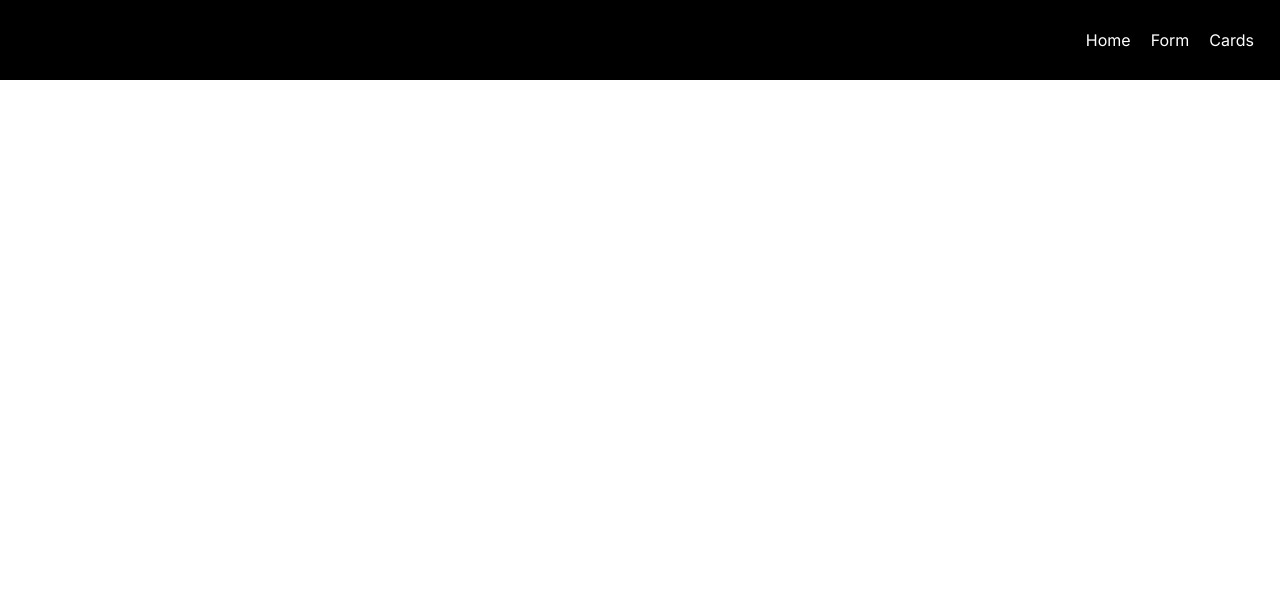
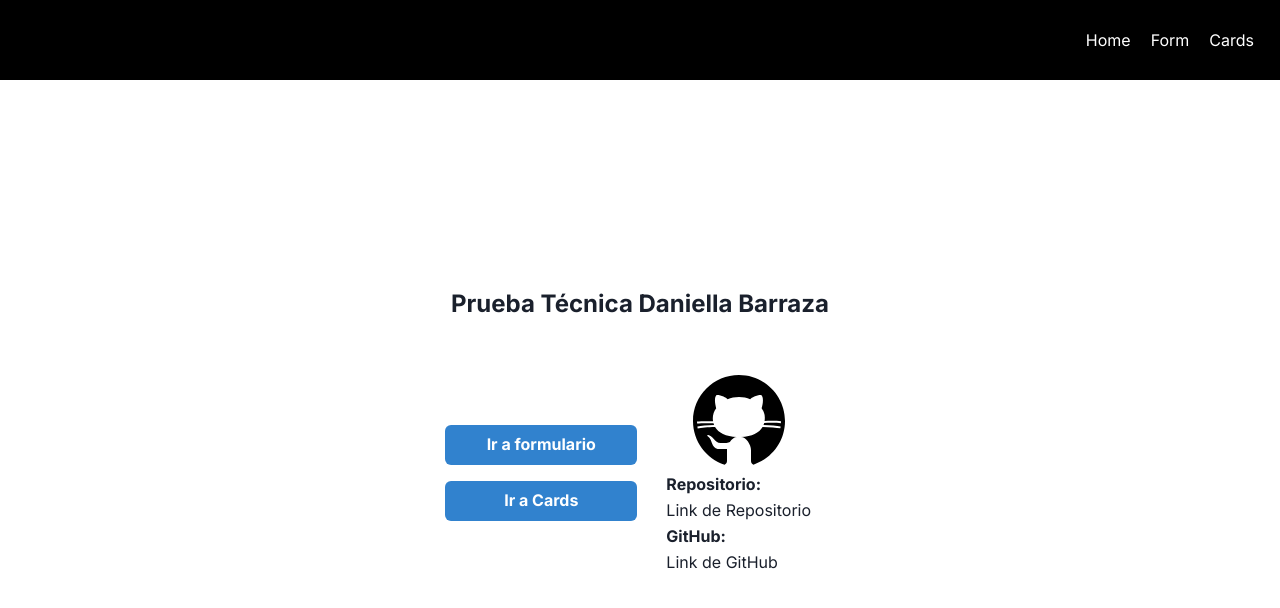
Before and after one commit to DaniellaBarraza125/Prueba_Index, a React (Vite) app: page / in a window 1280 px wide. Before the commit this address had no page. Shown: the top 608 px of the page. Built offline with nearby package versions, Linux system fonts and the light colour scheme.

Commit message:
agregando un home

```diff
--- a/src/App.jsx
+++ b/src/App.jsx
@@ -6,6 +6,8 @@
 import  ChakraTheme  from "./ChakraTheme";
 import Cards from './components/Cards/Cards';
 import Header from './components/Header/Header';
+import NotFound from './components/NotFound/NotFound';
+import Home from './components/Home/Home';
 
 
 
@@ -17,8 +19,10 @@
       <BrowserRouter>
       <Header/>
           <Routes>
+              <Route path="/" element={<Home/>}/>
               <Route path="/form" element={<FormExample/>}/>
               <Route path="/cards" element={<Cards/>}/>
+              <Route path="/*" element={<NotFound/>}/>
           </Routes>
       </BrowserRouter>
     </ChakraProvider>
--- a/src/components/Cards/Cards.jsx
+++ b/src/components/Cards/Cards.jsx
@@ -15,7 +15,7 @@
 
     if (forms.length <= 0) {
         return (
-            <Center marginTop="10vhx">
+            <Center marginTop="10vh">
                 {!setInvisible && (
                     <Text fontSize="xl" fontWeight="bold" mb={4}>
                         No forms submitted currently
--- /dev/null
+++ b/src/components/Home/Home.jsx
@@ -0,0 +1,71 @@
+import React from 'react';
+import {
+    Box,
+    Heading,
+    Flex,
+    Link,
+    VStack,
+    Text,
+    Container,
+    Button,
+    Center,
+} from '@chakra-ui/react';
+const logo  =  <svg xmlns="http://www.w3.org/2000/svg" x="0px" y="0px" width="100" height="100" viewBox="0 0 50 50">
+<path d="M17.791,46.836C18.502,46.53,19,45.823,19,45v-5.4c0-0.197,0.016-0.402,0.041-0.61C19.027,38.994,19.014,38.997,19,39 c0,0-3,0-3.6,0c-1.5,0-2.8-0.6-3.4-1.8c-0.7-1.3-1-3.5-2.8-4.7C8.9,32.3,9.1,32,9.7,32c0.6,0.1,1.9,0.9,2.7,2c0.9,1.1,1.8,2,3.4,2 c2.487,0,3.82-0.125,4.622-0.555C21.356,34.056,22.649,33,24,33v-0.025c-5.668-0.182-9.289-2.066-10.975-4.975 c-3.665,0.042-6.856,0.405-8.677,0.707c-0.058-0.327-0.108-0.656-0.151-0.987c1.797-0.296,4.843-0.647,8.345-0.714 c-0.112-0.276-0.209-0.559-0.291-0.849c-3.511-0.178-6.541-0.039-8.187,0.097c-0.02-0.332-0.047-0.663-0.051-0.999 c1.649-0.135,4.597-0.27,8.018-0.111c-0.079-0.5-0.13-1.011-0.13-1.543c0-1.7,0.6-3.5,1.7-5c-0.5-1.7-1.2-5.3,0.2-6.6 c2.7,0,4.6,1.3,5.5,2.1C21,13.4,22.9,13,25,13s4,0.4,5.6,1.1c0.9-0.8,2.8-2.1,5.5-2.1c1.5,1.4,0.7,5,0.2,6.6c1.1,1.5,1.7,3.2,1.6,5 c0,0.484-0.045,0.951-0.11,1.409c3.499-0.172,6.527-0.034,8.204,0.102c-0.002,0.337-0.033,0.666-0.051,0.999 c-1.671-0.138-4.775-0.28-8.359-0.089c-0.089,0.336-0.197,0.663-0.325,0.98c3.546,0.046,6.665,0.389,8.548,0.689 c-0.043,0.332-0.093,0.661-0.151,0.987c-1.912-0.306-5.171-0.664-8.879-0.682C35.112,30.873,31.557,32.75,26,32.969V33 c2.6,0,5,3.9,5,6.6V45c0,0.823,0.498,1.53,1.209,1.836C41.37,43.804,48,35.164,48,25C48,12.318,37.683,2,25,2S2,12.318,2,25 C2,35.164,8.63,43.804,17.791,46.836z"></path>
+                            </svg>
+const Home = () => {
+    return (
+        <Container display="flex" justifyContent="center" alignContent="center" marginTop="15%">
+            <Box textAlign="center" width="80%" >
+                <Heading fontSize="2xl" mt={2} padding="10px" maxWidth="100%">
+                    Prueba Técnica Daniella Barraza
+                </Heading>
+                <Box display="flex" justifyContent="space-between" width="100%" p={8}>
+
+                    <Flex width="50%"  justifyContent="center"flexDirection="column" alignItems="center" >
+                        <Box className="prueba"  padding="10px" >
+                            <VStack spacing={4} alignItems="flex-start" justifyContent={'center'}>
+                                <Link to="/forms">
+                                    <Button width="15vw" colorScheme="blue">
+                                        Ir a formulario
+                                    </Button>
+                                </Link>
+                                <Link to="/cards">
+                                    <Button width="15vw" colorScheme="blue">
+                                        Ir a Cards
+                                    </Button>
+                                </Link>
+                            </VStack>
+                        </Box>
+                    </Flex>
+
+                    <Flex width="50%"   flexDirection="column" alignItems="center">
+                        <VStack alignItems="center" >
+                            <Box className="info" display="flex"   padding="10px" flexDirection="column" textAlign="left">
+                                <Center>
+                                    {logo}
+                                </Center>
+
+                                <Text>
+                                    <strong>Repositorio:</strong><br />
+                                    <Link to="https://github.com/DaniellaBarraza125/Prueba_Index" isExternal>
+                                        Link de Repositorio
+                                    </Link>
+                                </Text>
+                                <Text>
+                                    <strong>GitHub:</strong><br />
+                                    <Link to="https://github.com/tu-usuario" isExternal>
+                                        Link de GitHub
+                                    </Link>
+                                </Text>
+                            </Box>
+                        </VStack>
+                    </Flex>
+
+                </Box>
+            </Box>
+        </Container>
+    );
+};
+
+export default Home;
--- /dev/null
+++ b/src/components/NotFound/NotFound.jsx
@@ -0,0 +1,13 @@
+import { Center, Container, Text } from "@chakra-ui/react"
+
+const NotFound = () => {
+    return (
+        <Container>
+            <Center margin="10vh">
+                <Text fontSize={30}>404 Page not found</Text>
+            </Center>
+        </Container>
+    )
+  }
+
+  export default NotFound
```
Also changed, not shown: src/components/Header/Header.jsx (line endings or trailing spaces).
